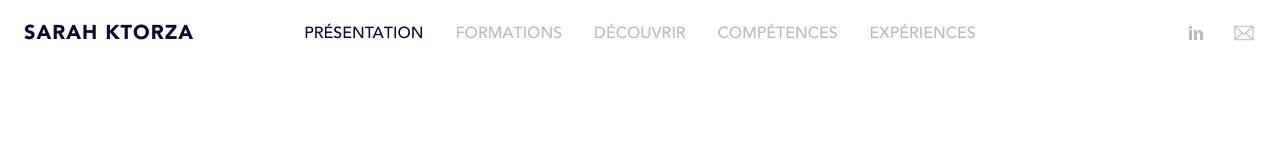
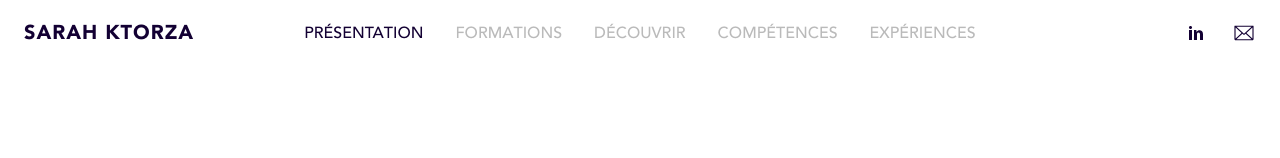
Before and after one commit to StarlingSG1/sarahktorza, a Next.js app: page / in a window 1280 px wide. Shown: the top 158 px of the page. Built offline with nearby package versions, Linux system fonts and the light colour scheme.

Commit message:
[update] header icons color

```diff
--- a/app/components/Header.tsx
+++ b/app/components/Header.tsx
@@ -32,6 +32,7 @@ export default function Header({ active }: { active: number }) {
         <a
           href="https://www.linkedin.com/in/sarah-k-evenementiel/"
           target="_blank"
+          className="text-black hover:text-primary duration-150"
         >
           <svg
             width="24"
@@ -42,15 +43,18 @@ export default function Header({ active }: { active: number }) {
           >
             <path
               d="M8 19H5V9H8V19ZM19 19H16V13.658C16 12.266 15.504 11.573 14.521 11.573C13.742 11.573 13.248 11.961 13 12.738V19H10C10 19 10.04 10 10 9H12.368L12.551 11H12.613C13.228 10 14.211 9.322 15.559 9.322C16.584 9.322 17.413 9.607 18.046 10.323C18.683 11.04 19 12.002 19 13.353V19Z"
-              fill="#BABABA"
+              fill="currentColor"
             />
             <path
               d="M6.50001 8C7.35605 8 8.05001 7.32843 8.05001 6.5C8.05001 5.67157 7.35605 5 6.50001 5C5.64397 5 4.95001 5.67157 4.95001 6.5C4.95001 7.32843 5.64397 8 6.50001 8Z"
-              fill="#BABABA"
+              fill="currentColor"
             />
           </svg>
         </a>
-        <a href="mailto:sarahktorza@gmail.com">
+        <a
+          href="mailto:sarahktorza@gmail.com"
+          className="text-black hover:text-primary duration-150"
+        >
           <svg
             width="24"
             height="24"
@@ -60,7 +64,7 @@ export default function Header({ active }: { active: number }) {
           >
             <path
               d="M21 4.6875H3C2.85082 4.6875 2.70774 4.74676 2.60225 4.85225C2.49676 4.95774 2.4375 5.10082 2.4375 5.25V18C2.4375 18.3481 2.57578 18.6819 2.82192 18.9281C3.06806 19.1742 3.4019 19.3125 3.75 19.3125H20.25C20.5981 19.3125 20.9319 19.1742 21.1781 18.9281C21.4242 18.6819 21.5625 18.3481 21.5625 18V5.25C21.5625 5.10082 21.5032 4.95774 21.3977 4.85225C21.2923 4.74676 21.1492 4.6875 21 4.6875ZM12 12.7369L4.44562 5.8125H19.5544L12 12.7369ZM9.53156 12L3.5625 17.4713V6.52875L9.53156 12ZM10.3641 12.7631L11.625 13.9144C11.7287 14.0092 11.8641 14.0619 12.0047 14.0619C12.1452 14.0619 12.2807 14.0092 12.3844 13.9144L13.6406 12.7631L19.5544 18.1875H4.44656L10.3641 12.7631ZM14.4684 12L20.4375 6.52875V17.4713L14.4684 12Z"
-              fill="#BABABA"
+              fill="currentColor"
             />
           </svg>
         </a>
```
